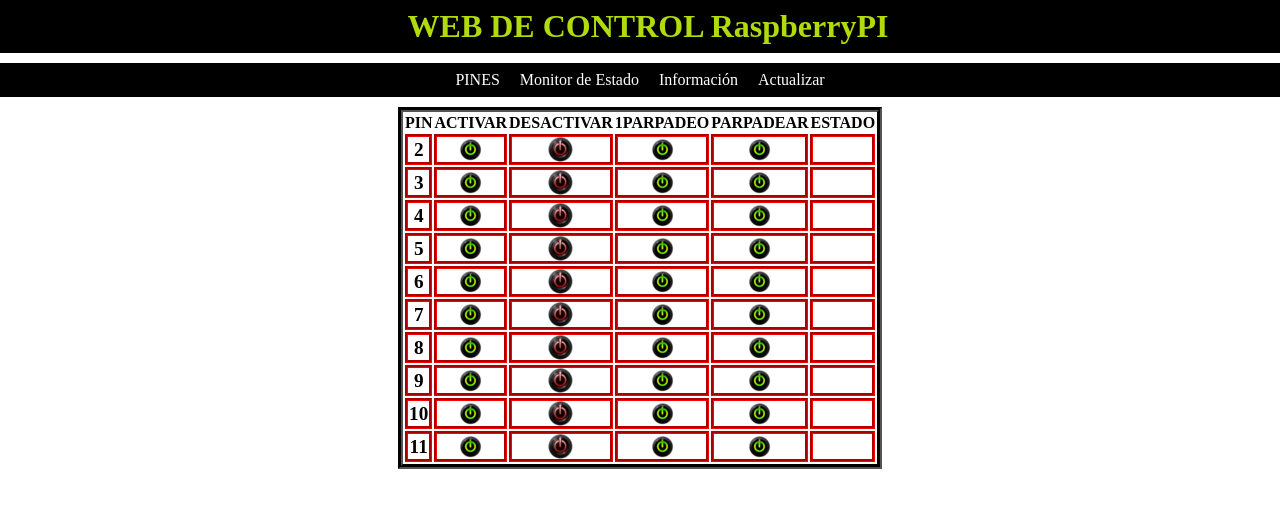
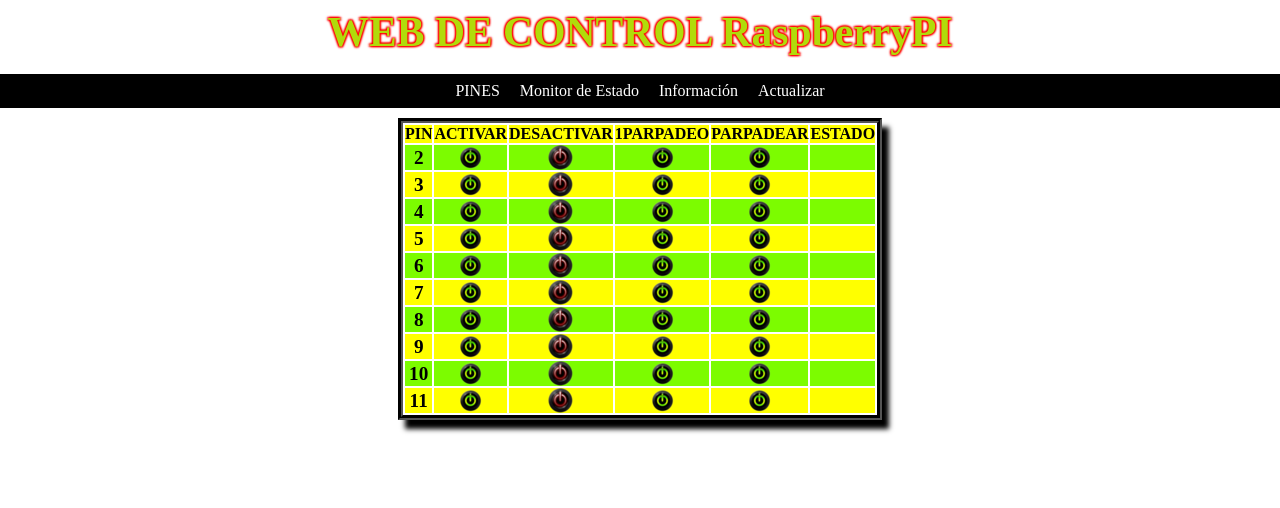
Before and after one commit to raupulus/raspberry_web, a PHP site: page / in a window 1280 px wide. Shown: the top 508 px of the page. Run offline with PHP 8.4, Linux system fonts and the light colour scheme.

Commit message:
Título decorado y tabla coloreada

```diff
--- a/Web Administración Raspberri PI/style.css
+++ b/Web Administración Raspberri PI/style.css
@@ -7,13 +7,33 @@
 TÍTULO
 ----------------------
 */
+#titulo {
+	width: 100%;
+	height: 68px;
+	background-color: black;
+}
+#titulo IMG {
+	display: inline-block;
+	position: absolute;
+	top: 3px;
+	width: 50px;
+}
+#logo1 {
+	left: 10px;
+}
+#logo2 {
+	right: 10px;
+}
 H1 {
-	width: 100%;
 	margin: 0 0 10px 0;
 	padding: 8px;
-	background-color: black;
 	color: #B1DB0A;
+	font-size: 2.6em;
 	text-align: center;
+	text-shadow: 1px 1px 2px red,
+		-1px 1px 2px red,
+		1px -1px 2px red,
+		-1px -1px 2px red;
 }
 
 /*
@@ -55,15 +75,25 @@
 	align-items: center;
 	text-align: center;
 	vertical-align: middle;
+	box-shadow: 7px 9px 5px black;
 }
 .tablaprincipal TD {
+	margin: 0;
 	padding: 0;
-	border: 3px groove red;
 	font-size: 1.2em;
 	font-weight: bolder;
 }
+.tablaprincipal TR {
+
+}
 .tablaprincipal .pulsador:hover {
 	background-color: orange;
+}
+.tablaprincipal TR:nth-of-type(odd) {
+	background-color: yellow;
+}
+.tablaprincipal TR:nth-of-type(even) {
+	background-color: lawngreen;
 }
 
 /*
```
